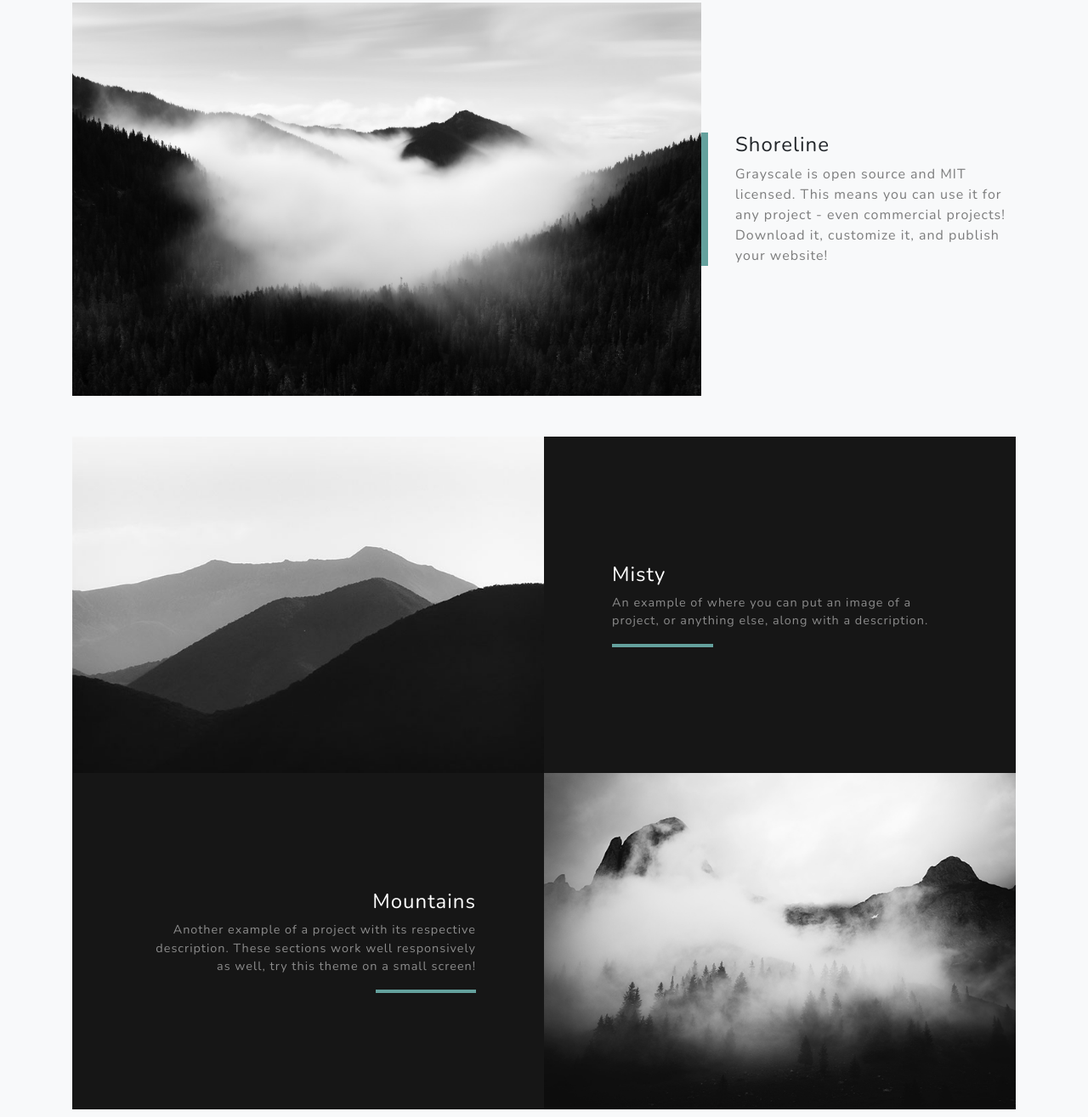
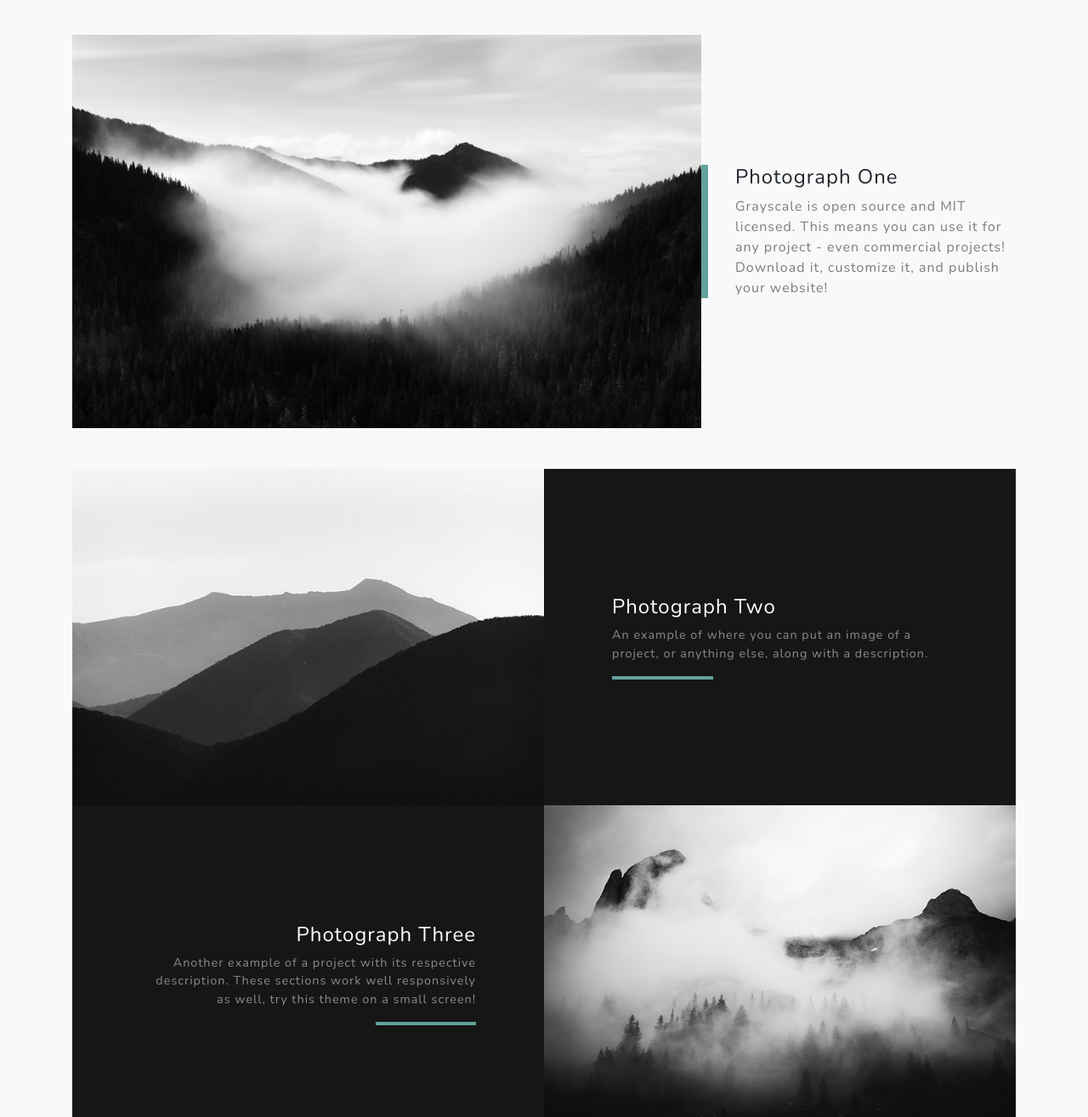
Before and after one commit to Emily-Corley/mp-prototype, a plain HTML site: page photography-portfolio.html in a window 1280 px wide. Shown: the part 1645-2960 px from the top of the page at 85% size. Drawn offline with nearby package versions, Linux system fonts and the light colour scheme.

Commit message:
Updated Subheadings on Photography Portfolio

```diff
--- a/photography-portfolio.html
+++ b/photography-portfolio.html
@@ -68,7 +68,7 @@
     <div class="container">
       <div class="row">
         <div class="col-lg-8 mx-auto">
-          <h2 class="text-white mb-4">Built with Bootstrap 4</h2>
+          <h2 class="text-white mb-4">Architecture Around Manchester Photography Project </h2>
           <p class="text-white-50">Grayscale is a free Bootstrap theme created by Start Bootstrap. It can be yours right now, simply download the template on
             <a href="http://startbootstrap.com/template-overviews/grayscale/">the preview page</a>. The theme is open source, and you can use it for any purpose, personal or commercial.</p>
         </div>
@@ -88,7 +88,7 @@
         </div>
         <div class="col-xl-4 col-lg-5">
           <div class="featured-text text-center text-lg-left">
-            <h4>Shoreline</h4>
+            <h4>Photograph One</h4>
             <p class="text-black-50 mb-0">Grayscale is open source and MIT licensed. This means you can use it for any project - even commercial projects! Download it, customize it, and publish your website!</p>
           </div>
         </div>
@@ -103,7 +103,7 @@
           <div class="bg-black text-center h-100 project">
             <div class="d-flex h-100">
               <div class="project-text w-100 my-auto text-center text-lg-left">
-                <h4 class="text-white">Misty</h4>
+                <h4 class="text-white">Photograph Two</h4>
                 <p class="mb-0 text-white-50">An example of where you can put an image of a project, or anything else, along with a description.</p>
                 <hr class="d-none d-lg-block mb-0 ml-0">
               </div>
@@ -121,7 +121,7 @@
           <div class="bg-black text-center h-100 project">
             <div class="d-flex h-100">
               <div class="project-text w-100 my-auto text-center text-lg-right">
-                <h4 class="text-white">Mountains</h4>
+                <h4 class="text-white">Photograph Three</h4>
                 <p class="mb-0 text-white-50">Another example of a project with its respective description. These sections work well responsively as well, try this theme on a small screen!</p>
                 <hr class="d-none d-lg-block mb-0 mr-0">
               </div>
```
